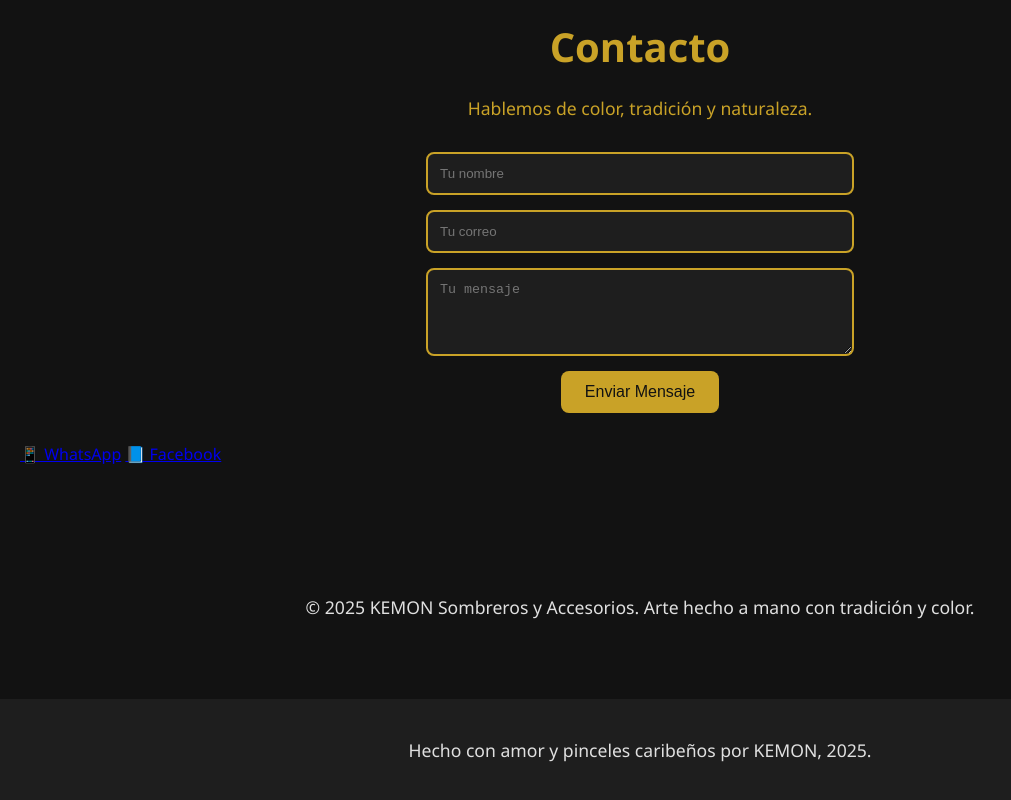
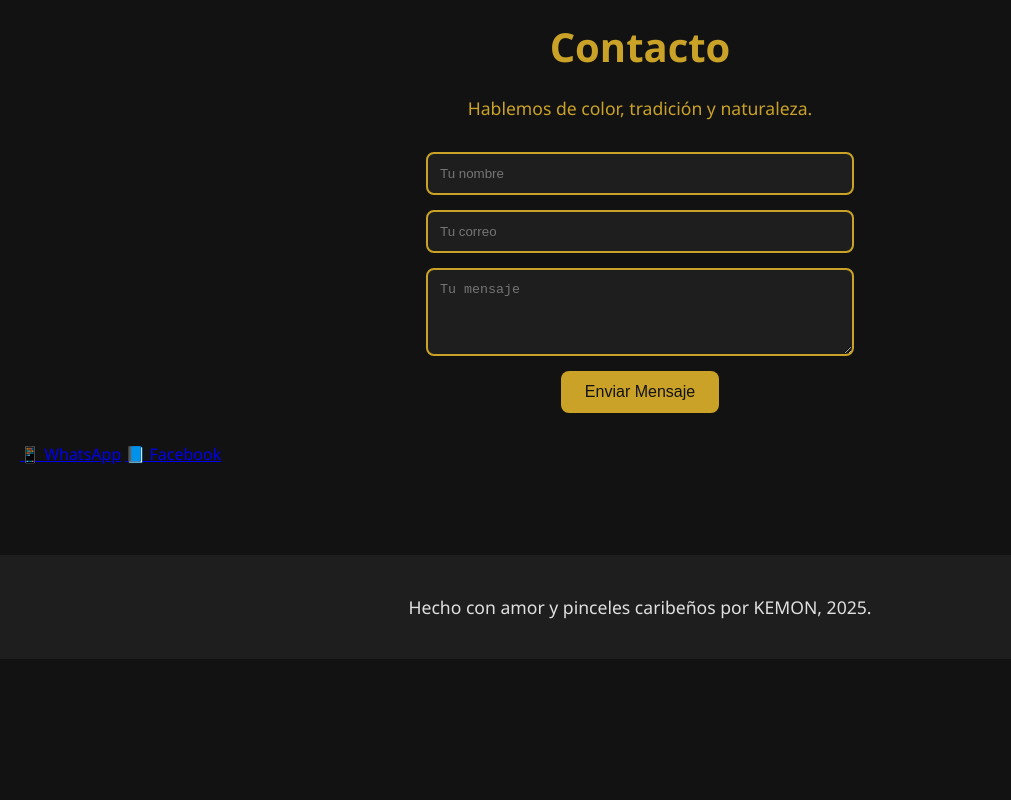
Before and after one commit to Kemon-web/kemon-web, a plain HTML site: page index.html in a window 1280 px wide. Shown: the part 5034-5834 px from the top of the page, without its empty margins (0-1011 px from the left). After the commit the page ends 5693 px from the top, so only its background shows below. Drawn offline with Linux system fonts and the light colour scheme.

Commit message:
Update index.html

```diff
--- a/index.html
+++ b/index.html
@@ -113,16 +113,13 @@
       <button type="submit">Enviar Mensaje</button>
     </form>
     <div class="redes-contacto">
+      <link rel="icon" type="image/png" href="img/favicon.png">
       <a href="https://wa.me/573106430560" target="_blank">📱 WhatsApp</a>
       <a href="https://www.facebook.com/share/163Nr1wWtt/" target="_blank">📘 Facebook</a>
     </div>
   </section>
 
   <!-- PIE DE PÁGINA -->
-  <footer style="background-color: #121212; color: #C9A227; text-align: center; padding: 20px 0; margin-top: 40px;">
-  <p>&copy; 2025 KEMON Sombreros y Accesorios. Arte hecho a mano con tradición y color.</p>
-</footer>
-
   <footer>
     <p>Hecho con amor y pinceles caribeños por KEMON, 2025.</p>
   </footer>
```
